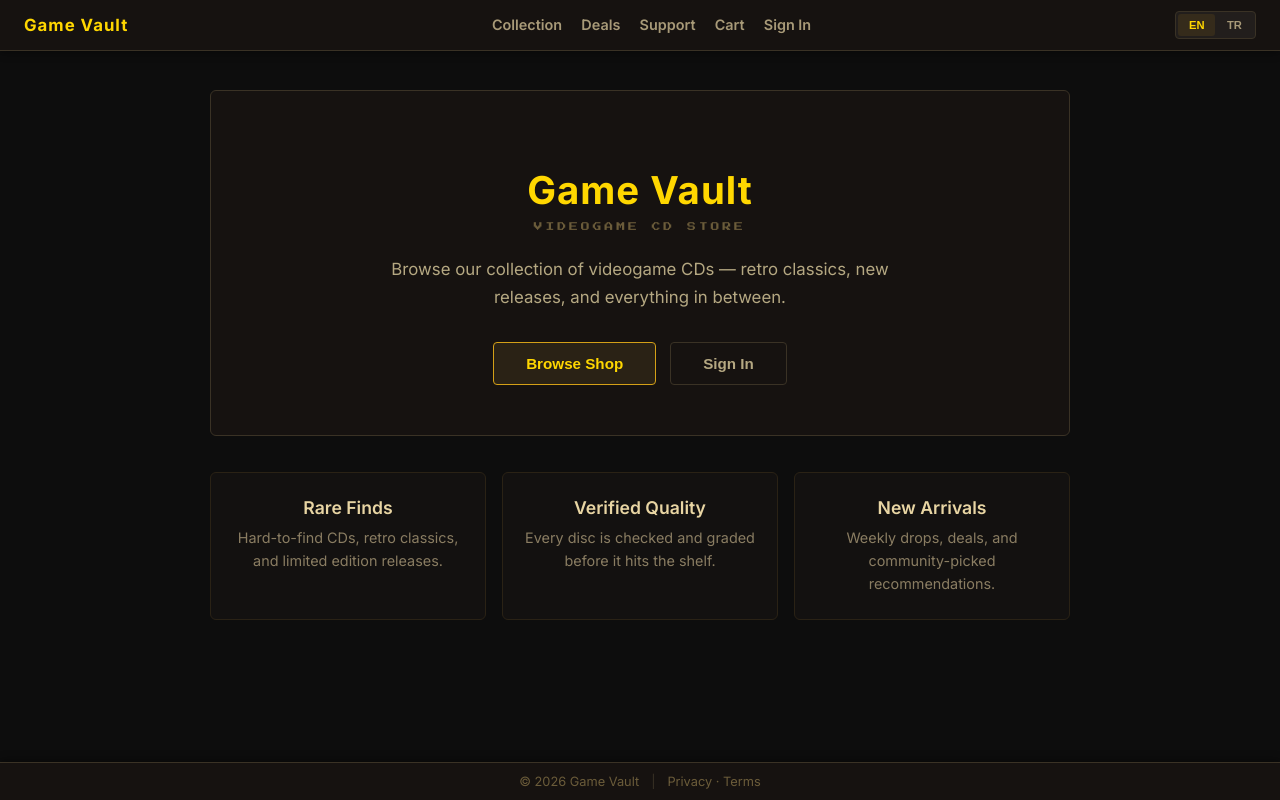
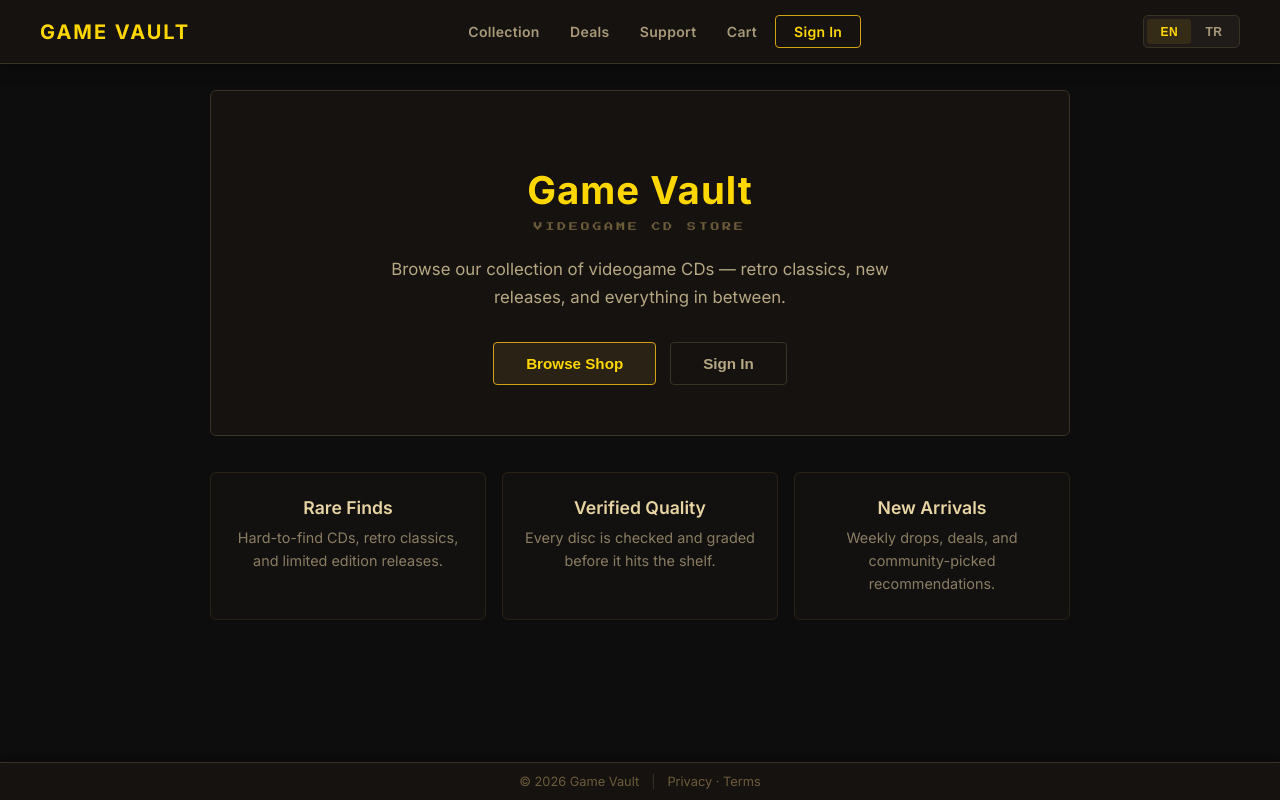
Before and after one commit to cnbldn/cs308-project-spring26, a React app in the folder frontend/: page / in a window 1280 px wide. Built offline with nearby package versions, Linux system fonts and the light colour scheme; the HTML template or start-up script is replaced by a standard one.

Commit message:
Update header UI and styles

```diff
--- a/frontend/src/components/Header.module.css
+++ b/frontend/src/components/Header.module.css
@@ -4,7 +4,8 @@
   right: 0;
   position: fixed;
   top: 0;
-  padding: 0.7rem 1.5rem;
+  padding: 0 2.5rem;
+  height: 64px;
   margin: 0;
   display: flex;
   justify-content: space-between;
@@ -12,16 +13,17 @@
   background: #161210;
   color: #d4c9a8;
   border-bottom: 1px solid #3a3225;
-  box-shadow: 0 2px 8px rgba(0, 0, 0, 0.4);
+  box-shadow: 0 2px 12px rgba(0, 0, 0, 0.5);
   z-index: 10;
 }
 
 .brand {
   font-weight: 700;
   color: #ffd700;
-  font-size: 1.05rem;
+  font-size: 1.25rem;
   text-decoration: none;
-  letter-spacing: 1px;
+  letter-spacing: 2px;
+  text-transform: uppercase;
 }
 
 .brand:hover {
@@ -30,39 +32,91 @@
 
 .linkGroup {
   display: flex;
-  gap: 1.2rem;
+  gap: 0.4rem;
+  align-items: center;
 }
 
 .navLink {
   color: #a89a78;
-  font-size: 0.9rem;
+  font-size: 0.875rem;
   text-decoration: none;
   font-weight: 600;
-  transition: color 0.15s;
+  letter-spacing: 0.3px;
+  padding: 0.45rem 0.75rem;
+  border-radius: 4px;
+  transition: color 0.15s, background 0.15s;
 }
 
 .navLink:hover {
   color: #ffd700;
+  background: rgba(212, 160, 23, 0.07);
+}
+
+.userGreeting {
+  font-size: 0.875rem;
+  font-weight: 600;
+  color: #d4c9a8;
+  padding: 0.45rem 0.75rem;
+}
+
+.signInButton {
+  font-size: 0.875rem;
+  font-weight: 600;
+  letter-spacing: 0.3px;
+  text-decoration: none;
+  padding: 0.45rem 1.1rem;
+  border-radius: 4px;
+  border: 1px solid #d4a017;
+  color: #ffd700;
+  background: transparent;
+  cursor: pointer;
+  transition: background 0.15s, color 0.15s;
+}
+
+.signInButton:hover {
+  background: rgba(212, 160, 23, 0.12);
+  color: #ffe44d;
+}
+
+.logoutButton {
+  font-size: 0.875rem;
+  font-weight: 600;
+  letter-spacing: 0.3px;
+  padding: 0.45rem 1.1rem;
+  border-radius: 4px;
+  border: 1px solid #3a3225;
+  color: #a89a78;
+  background: transparent;
+  cursor: pointer;
+  transition: border-color 0.15s, color 0.15s, background 0.15s;
+}
+
+.logoutButton:hover {
+  border-color: #d4a017;
+  color: #ffd700;
+  background: rgba(212, 160, 23, 0.07);
 }
 
 .languageSwitcher {
   display: flex;
-  background: rgba(255, 255, 255, 0.05);
+  background: rgba(255, 255, 255, 0.04);
   border: 1px solid #3a3225;
-  border-radius: 4px;
-  padding: 2px;
+  border-radius: 5px;
+  padding: 3px;
   position: relative;
+  margin-left: 1rem;
 }
 
 .langButton {
   background: transparent;
   border: none;
   color: #a89a78;
-  padding: 0.3rem 0.7rem;
+  padding: 0.35rem 0.85rem;
   border-radius: 3px;
   cursor: pointer;
-  font-weight: 600;
-  font-size: 0.7rem;
+  font-weight: 700;
+  font-size: 0.75rem;
+  letter-spacing: 0.5px;
   transition: color 0.2s ease;
   position: relative;
   z-index: 2;
@@ -75,11 +129,11 @@
 .languageSwitcher::before {
   content: '';
   position: absolute;
-  top: 2px;
-  left: 2px;
-  width: calc(50% - 2px);
-  height: calc(100% - 4px);
-  background: rgba(212, 160, 23, 0.1);
+  top: 3px;
+  left: 3px;
+  width: calc(50% - 3px);
+  height: calc(100% - 6px);
+  background: rgba(212, 160, 23, 0.12);
   border-radius: 3px;
   transition: transform 0.3s ease;
   z-index: 1;
--- a/frontend/src/components/Header.tsx
+++ b/frontend/src/components/Header.tsx
@@ -29,20 +29,16 @@ const Header: React.FC = () => {
         <Link to="/cart" className={styles.navLink}>{t('cart.title')}</Link>
 
         {user ? (
-          <div style={{ display: 'flex', alignItems: 'center', gap: '1rem' }}>
-            <span style={{ fontSize: '0.9rem', fontWeight: '600' }}>
+          <>
+            <span className={styles.userGreeting}>
               {t('header.hello')}, {user.name || user.email.split('@')[0]}
             </span>
-            <button
-              onClick={handleLogout}
-              className={styles.navLink}
-              style={{ background: 'none', border: 'none', cursor: 'pointer', padding: 0 }}
-            >
+            <button onClick={handleLogout} className={styles.logoutButton}>
               {t('header.logout')}
             </button>
-          </div>
+          </>
         ) : (
-          <Link to="/login" className={styles.navLink}>{t('login.signIn')}</Link>
+          <Link to="/login" className={styles.signInButton}>{t('login.signIn')}</Link>
         )}
       </div>
       <div className={styles.languageSwitcher} data-lang={i18n.language}>
```
